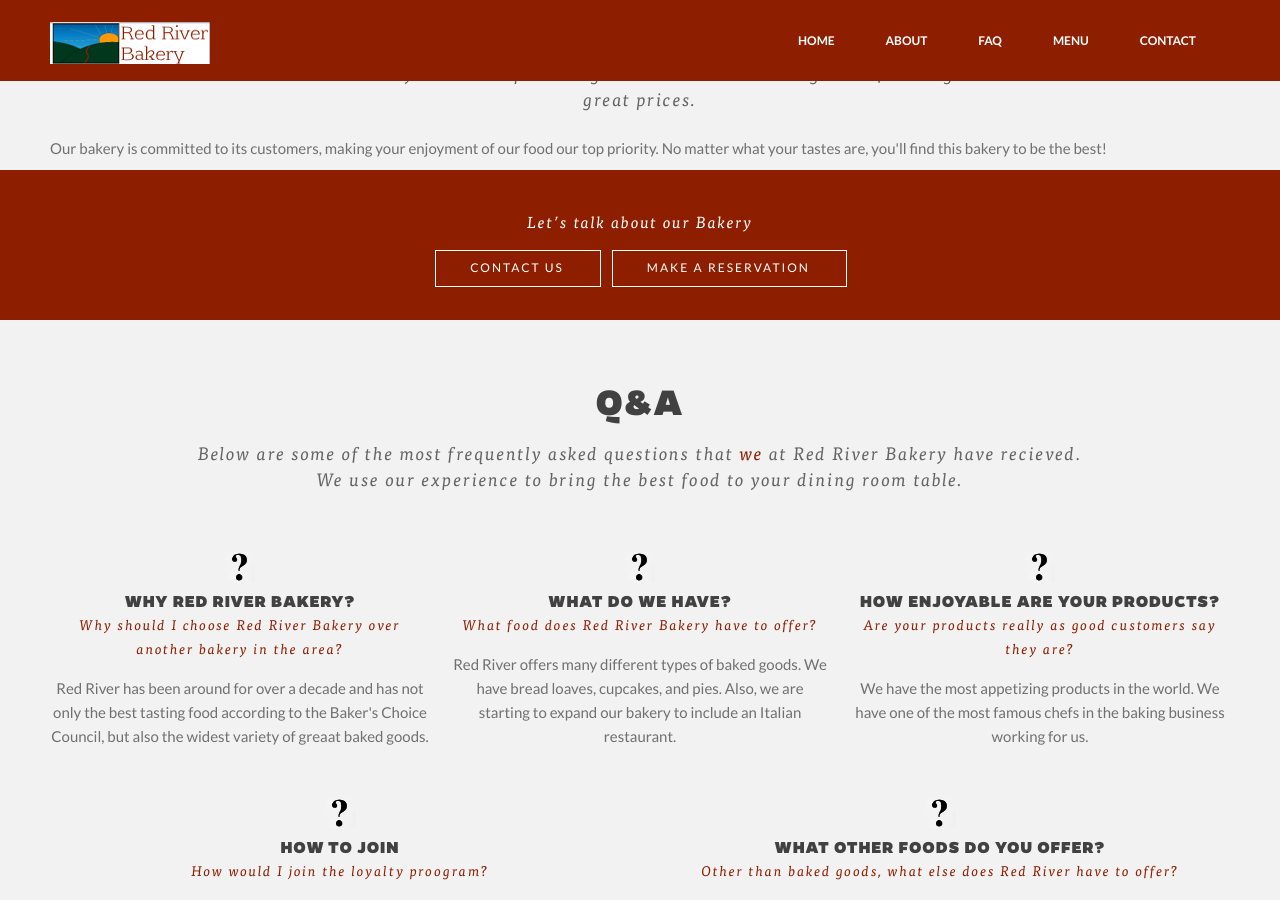
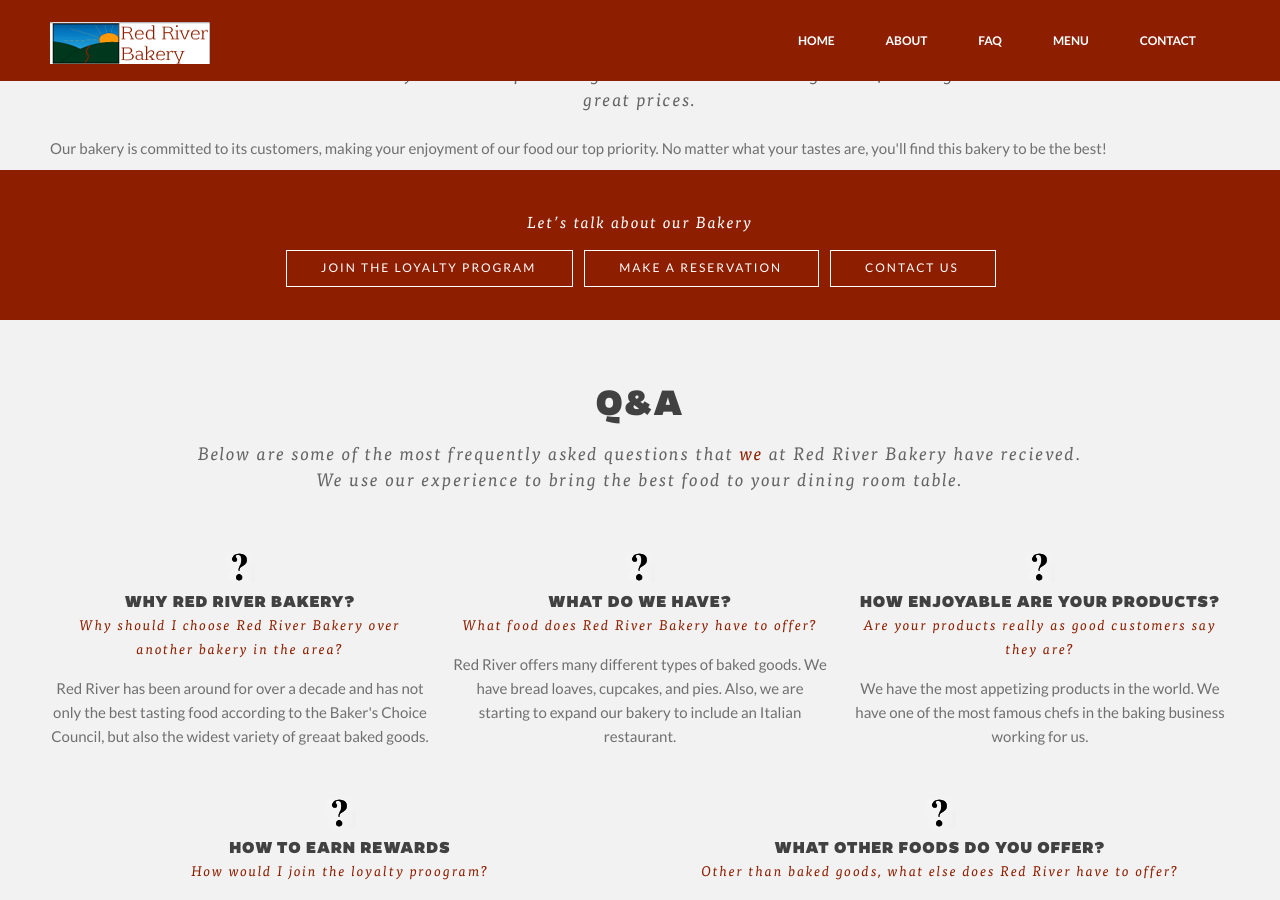
Before and after one commit to fblabake/fblabake.github.io, a Jekyll site: the page built from index.html, in a window 1280 px wide and 900 px high, scrolled down 3391 px. Built offline with Jekyll 4.4.1, drawn with Linux system fonts in a browser that asks for light colours; some of the changed text lies outside the part shown.

Commit message:
Links!!!

```diff
--- a/index.html
+++ b/index.html
@@ -276,8 +276,9 @@ title: Red River Bakery
           <p data-scroll-reveal="enter bottom move 100px over 0.5s after 0.1s">Let&rsquo;s talk about our Bakery</p>
 
           <div class="link-bottom-work" data-scroll-reveal="enter bottom move 100px over 1s after 0.1s">
-               <a data-gal="m_PageScroll2id" data-ps2id-offset="65" href="/#contact" style="margin-right: 10px;">contact us</a>
-               <a data-gal="m_PageScroll2id" data-ps2id-offset="65" href="https://docs.google.com/forms/d/1gyd2NirrL-GTQ5THngMjqQiGEtYaxPDEkCPVe2vMobc/viewform?usp=send_form">make a reservation</a>
+               <a data-gal="m_PageScroll2id" data-ps2id-offset="65" href="https://docs.google.com/forms/d/1FIk4ROON11dI30Zg06CLcsY1ivZ08DPcF_5gBrul1no/viewform?usp=send_form" style="margin-right: 10px;">join the loyalty program</a>
+               <a data-gal="m_PageScroll2id" data-ps2id-offset="65" href="https://docs.google.com/forms/d/1gyd2NirrL-GTQ5THngMjqQiGEtYaxPDEkCPVe2vMobc/viewform?usp=send_form" style="margin-right: 10px;">make a reservation</a>
+         	   <a data-gal="m_PageScroll2id" data-ps2id-offset="65" href="/#contact">contact us</a>
           </div>
      </div>
 </section>
@@ -330,9 +331,9 @@ title: Red River Bakery
         <div class="eight columns" data-scroll-reveal="enter bottom move 100px over 0.5s after 0.1s">
             <div class="services-top-wrap">
                 <img alt="" src="img/icon11.png" />
-                <h6>HOW TO JOIN</h6>
+                <h6>HOW TO EARN REWARDS</h6>
                 <div class="subtext-ser-top">How would I join the loyalty proogram?</div>
-                <p>Red River Bakery offers a punch card in which you get a free item for every ten items you buy. You can recieve these by asking the cashier at checkout.</p>
+                <p><a href="https://docs.google.com/forms/d/1FIk4ROON11dI30Zg06CLcsY1ivZ08DPcF_5gBrul1no/viewform?usp=send_form">Click Here</a> to register for our loyalty program.  After you have joined, you will begin to earn points with every purchase.  Every $5 you spend, you earn one point.  Every point you earn can be spent as one dollar in store!</p>
             </div>
         </div>
 
```
